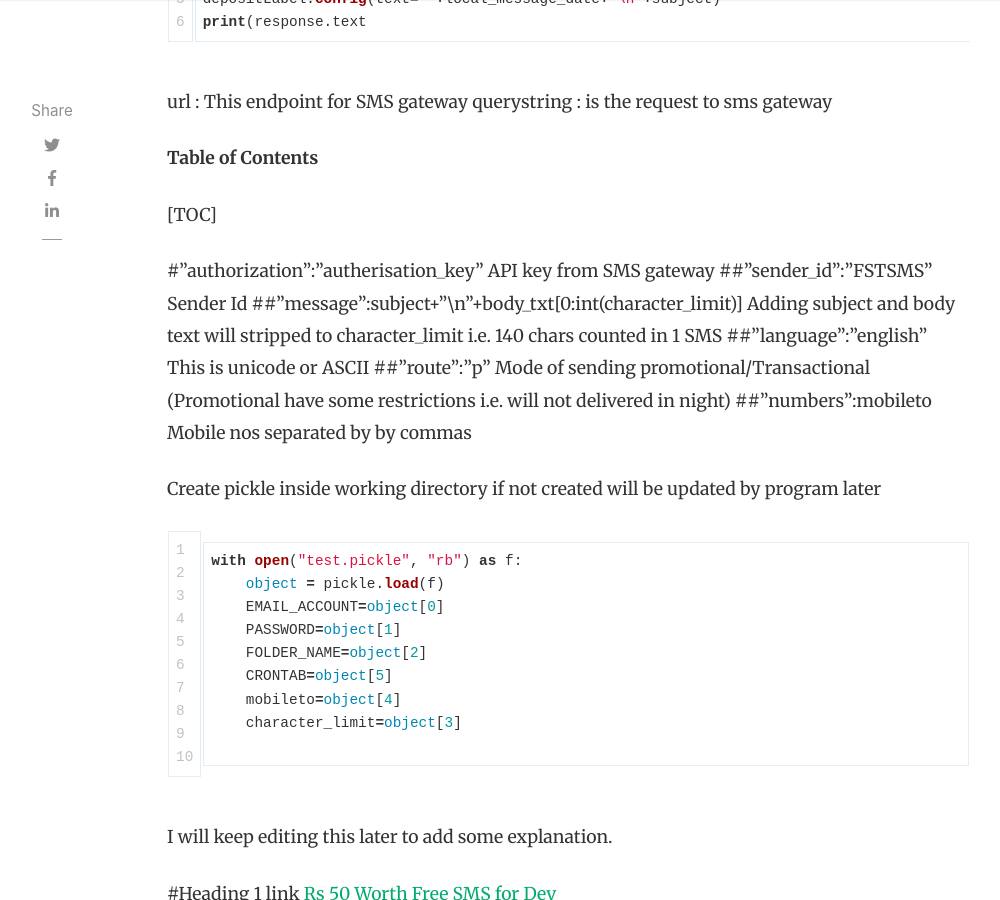
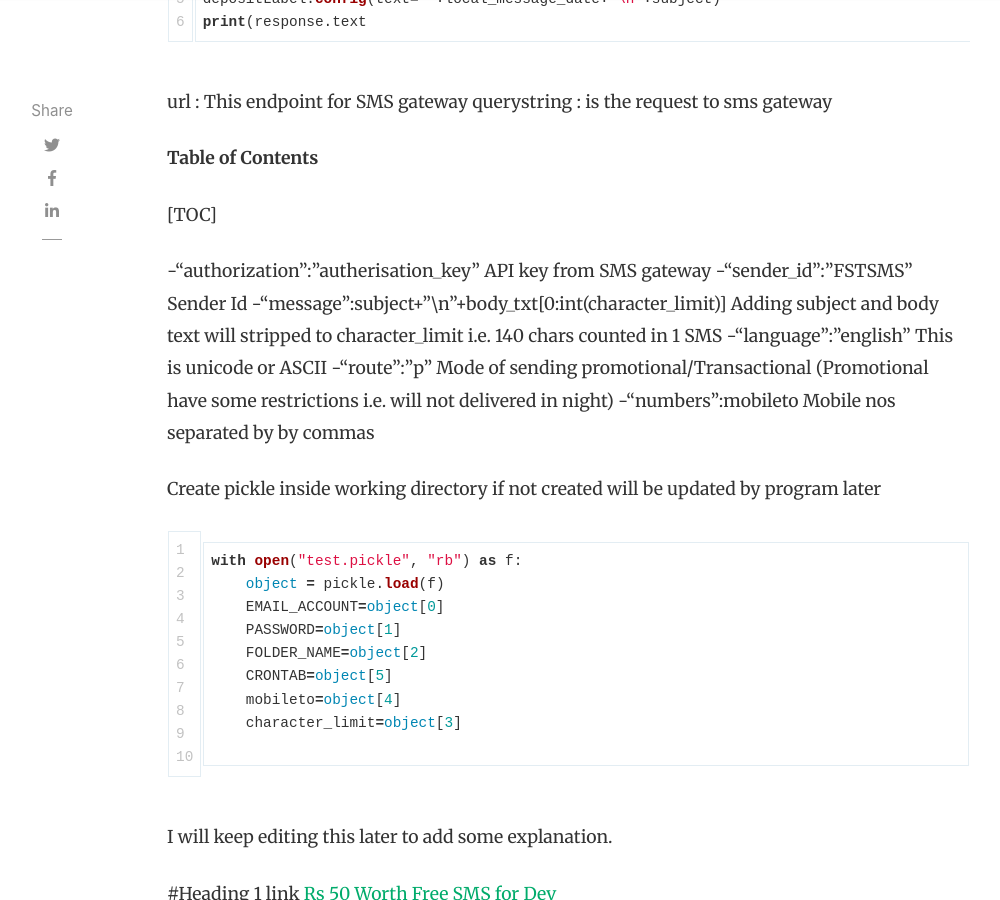
Before and after one commit to ashish-choudhari/weblog, a Jekyll site: the page built from _posts/2020-03-04-email-2-sms-for-specific-duration-of-day.md, in a window 1280 px wide and 900 px high, scrolled down 2695 px. Shown: the whole window, without its empty margins (118-1118 px from the left). Built offline with Jekyll 4.4.1, drawn with Linux system fonts in a browser that asks for light colours; nearby versions of some CDN libraries; comment, search, counter and statistics services are not loaded.

Commit message:
made changes

```diff
--- a/_posts/2020-03-04-email-2-sms-for-specific-duration-of-day.md
+++ b/_posts/2020-03-04-email-2-sms-for-specific-duration-of-day.md
@@ -92,12 +92,12 @@
 
 [TOC]
 
-#"authorization":"autherisation_key"	API key from SMS gateway
-##"sender_id":"FSTSMS"	Sender Id
-##"message":subject+"\n"+body_txt[0:int(character_limit)] Adding subject and body text will stripped to character_limit i.e. 140 chars counted in 1 SMS
-##"language":"english" This is unicode or ASCII
-##"route":"p" Mode of sending promotional/Transactional (Promotional have some restrictions i.e. will not delivered in night)
-##"numbers":mobileto Mobile nos separated by by commas
+-"authorization":"autherisation_key" API key from SMS gateway
+-"sender_id":"FSTSMS"	Sender Id
+-"message":subject+"\n"+body_txt[0:int(character_limit)] Adding subject and body text will stripped to character_limit i.e. 140 chars counted in 1 SMS
+-"language":"english" This is unicode or ASCII
+-"route":"p" Mode of sending promotional/Transactional (Promotional have some restrictions i.e. will not delivered in night)
+-"numbers":mobileto Mobile nos separated by by commas
 
 Create pickle inside working directory if not created will be updated by program later
 
```
